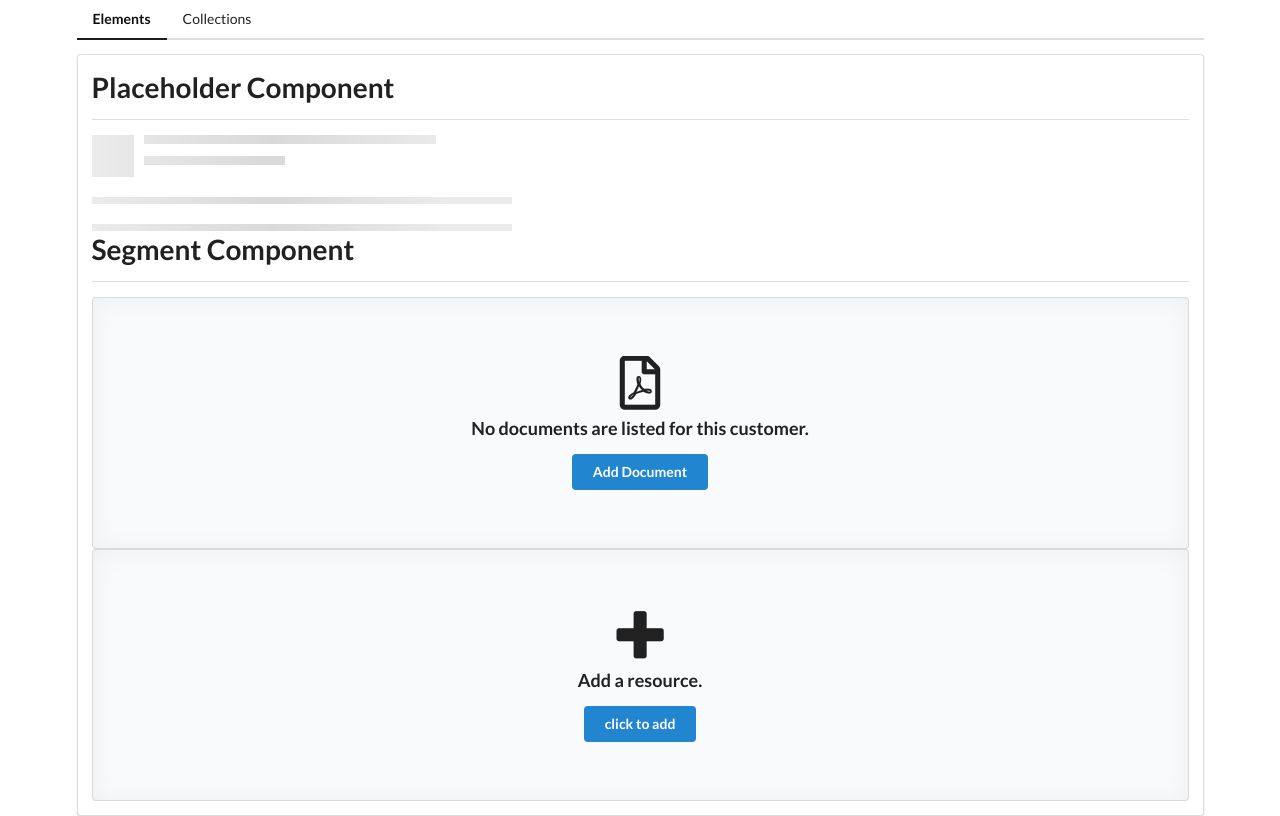
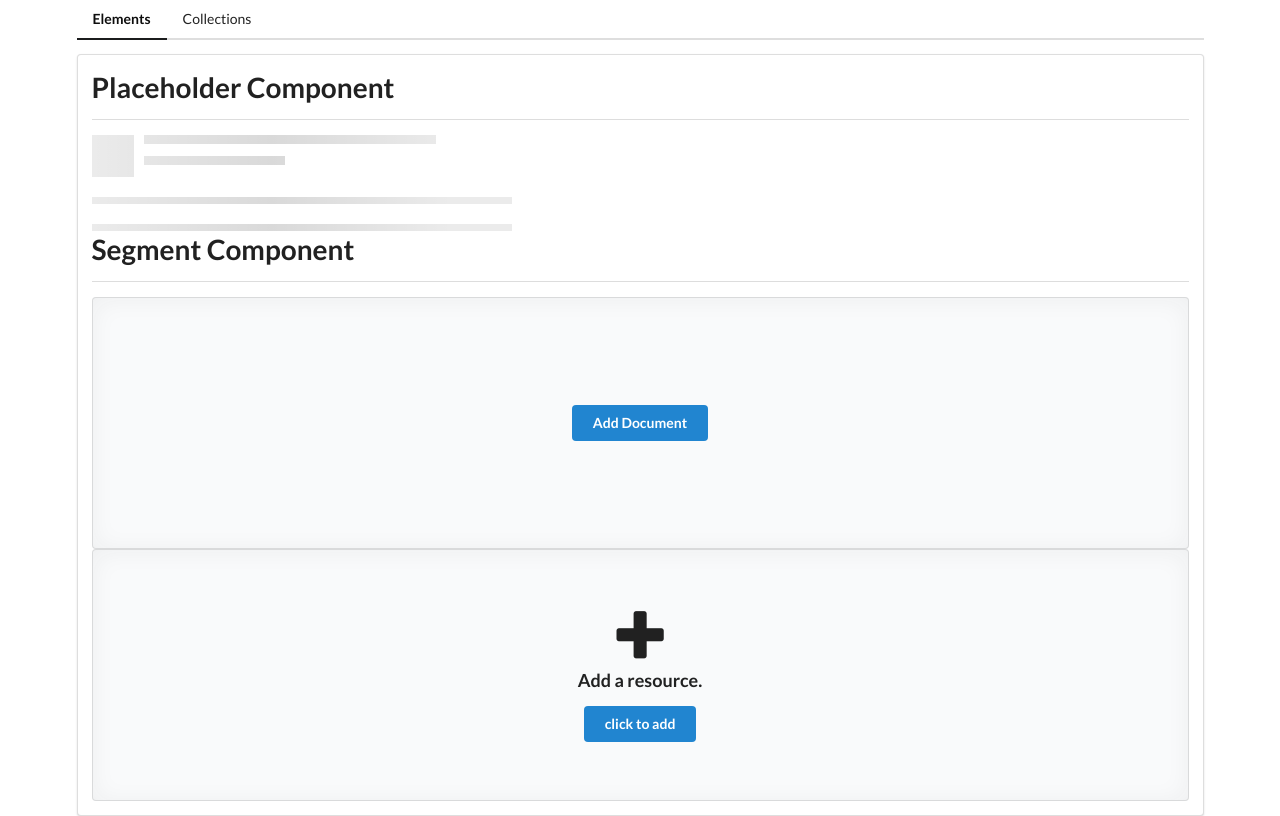
Before and after one commit to aGiBam/Components, an Angular app: page /elements in a window 1280 px wide. Built offline with nearby package versions, Linux system fonts and the light colour scheme.

Commit message:
feat(elements): hide empty icon headers in Segment component

```diff
--- a/src/app/elements/elements-home/elements-home.html
+++ b/src/app/elements/elements-home/elements-home.html
@@ -2,10 +2,10 @@
 <app-placeholder [lines]="2"></app-placeholder>
 <app-divider> Segment Component </app-divider>
 <app-segment>
-  <header>
+  <!-- <header>
     <i class="pdf file outline icon"></i>
     No documents are listed for this customer.
-  </header>
+  </header> -->
   <button class="ui primary button">Add Document</button>
 </app-segment>
 
--- a/src/app/elements/segment/segment.css
+++ b/src/app/elements/segment/segment.css
@@ -0,0 +1,3 @@
+div.ui.icon.header:empty {
+  display: none;
+}
--- a/src/app/elements/segment/segment.html
+++ b/src/app/elements/segment/segment.html
@@ -1,4 +1,5 @@
 <div class="ui placeholder segment">
+
   <div class="ui icon header">
     <ng-content select="header"></ng-content>
   </div>
```
